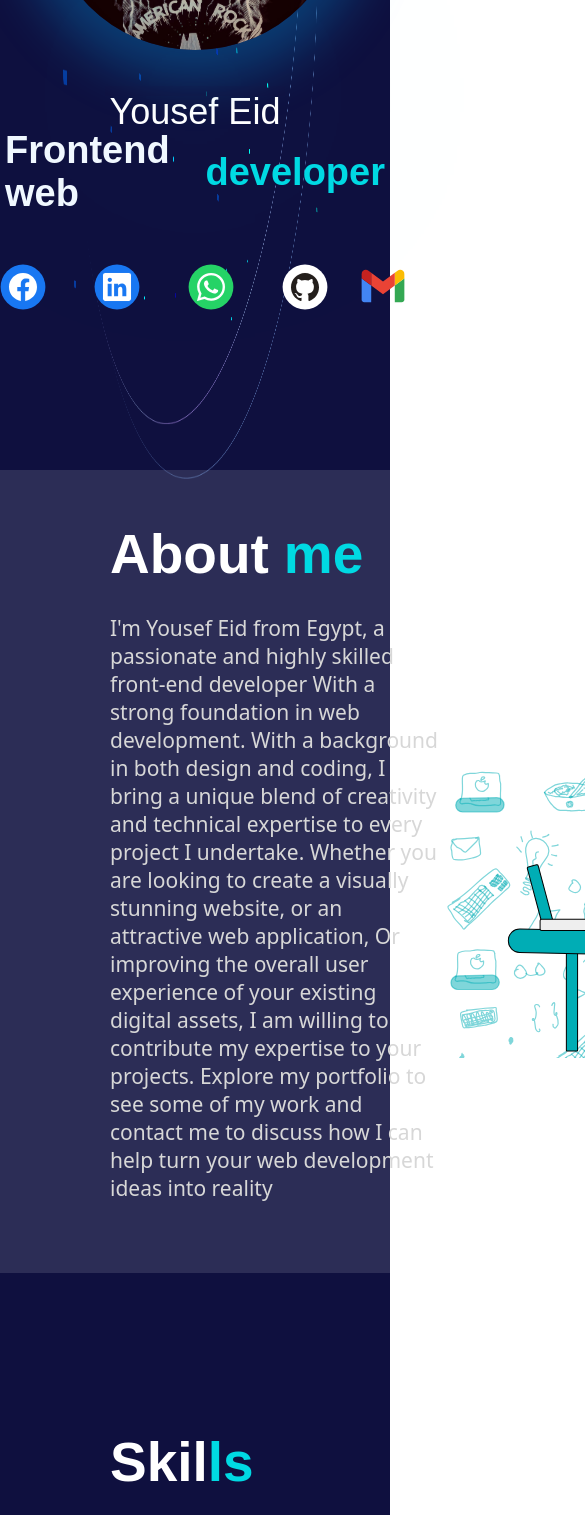
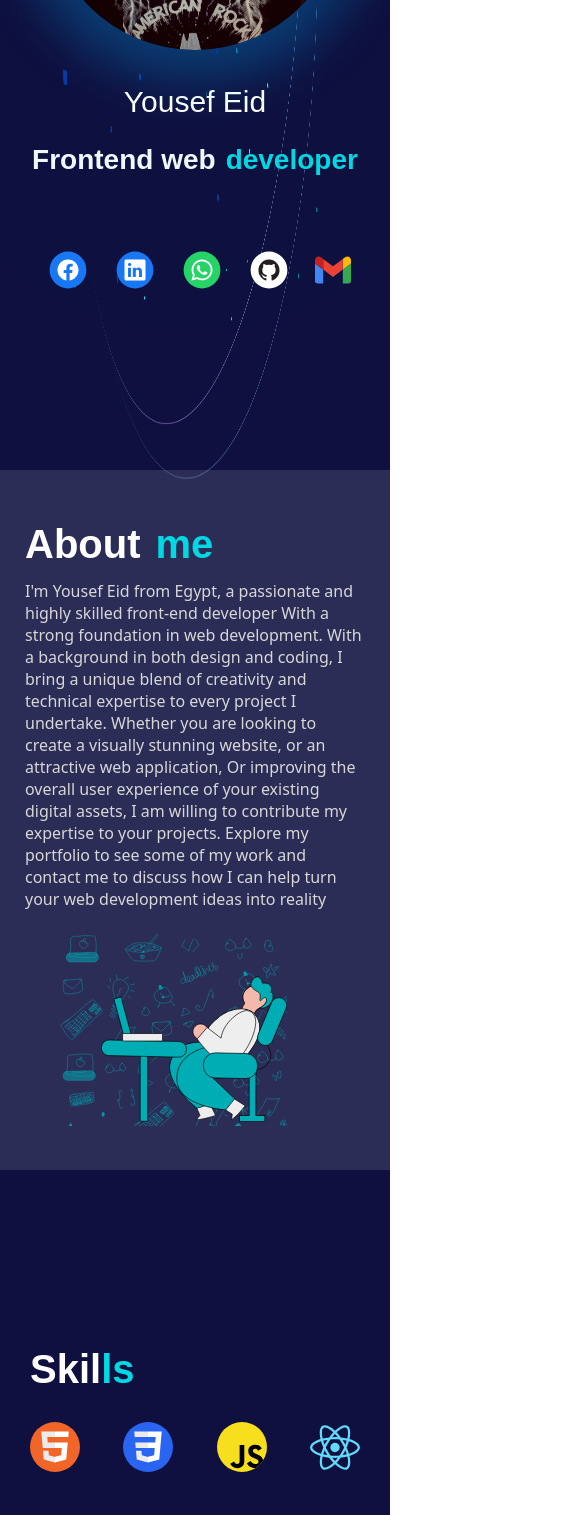
Before and after one commit to Yosef-Eid/portfolio, a React (Create React App) app: page / in a window 390 px wide. Shown: the part 380-1895 px from the top of the page, 585 px wide, since content can reach past the window. Built offline with nearby package versions, Linux system fonts and the light colour scheme.

Commit message:
portfolio

```diff
--- a/src/component/about/About.js
+++ b/src/component/about/About.js
@@ -17,7 +17,7 @@ const About = () => {
                     work and contact me to discuss how I can help turn your web development ideas into reality
                 </p>
 
-                <img src={stk} style={{ height:'300px'}}/>
+                <img src={stk} /* style={{ height:'300px'}} *//>
 
             </div>
         </div>
--- a/src/component/about/About.module.css
+++ b/src/component/about/About.module.css
@@ -4,12 +4,14 @@
     display: flex;
     align-items: start;
     flex-direction: column;
-
-    /* display: grid;
-    grid-template-columns: repeat(auto-fill, minmax(250px, 1fr));
-    align-items: center; */
     padding: 15px 110px 50px 110px;
 
+}
+
+@media screen and (max-width: 480px) {
+    .about{
+        padding: 25px;
+    }
 }
 
 .about :nth-child(1){
@@ -29,6 +31,12 @@
     line-height: normal;
 }
 
+@media screen and (max-width: 480px) {
+    .about :nth-child(1) h1{
+        font-size: 40px;
+    }
+}
+
 .about :nth-child(1) :nth-child(2){
     color: #00D9E3;
     padding-left: 15px;
@@ -36,20 +44,16 @@
 }
 
 .about .p{
-   margin-top: -30px;
-   display: flex;
-   align-items: center;
-   justify-content: space-between;
-   flex-direction: row;
-
-   /* display: grid;
-   grid-template-columns: repeat(auto-fill, minmax(250px, 1fr));
-   align-items: center; */
+    margin-top: -30px;
+    display: flex;
+    align-items: center;
+    justify-content: space-between;
+    flex-direction: row;
+    position: relative;
 }
 
 .about .p p{
     width: 68%;
-    /* height: 203px; */
     flex-direction: column;
     display: flex;
     justify-content: center;
@@ -59,3 +63,28 @@
     font-family: system-ui;
 
 }
+
+.about .p img{
+    height: 300px;
+}
+
+@media screen and (max-width: 480px) {
+
+    .about{
+        height: 700px;
+    }
+    .about .p p{
+        font-size: 16px;
+        width: 100%;
+    }
+
+    .about .p img{
+        height: 200px;
+        position: absolute;
+        top:100%;
+        left: 30px;
+        /* margin-top: 600px; */
+    }
+
+
+}
--- a/src/component/explanations/Explanations.css
+++ b/src/component/explanations/Explanations.css
@@ -41,3 +41,20 @@
 #explanations .cards .card:hover img{
     scale: 1.1;
 }
+
+@media screen and (max-width: 480px) {
+
+    #explanations{
+        padding: 80px 30px 100px 30px ;
+
+    }
+
+    #explanations .card{
+        width: 300px;
+    }
+
+    #explanations h1{
+        font-size: 35px;
+        color: white;
+    }
+}
--- a/src/component/heder/Heder.module.css
+++ b/src/component/heder/Heder.module.css
@@ -1,6 +1,6 @@
 .heder{
     width: 100%;
-    height: 100px;
+    height: 200px;
     background: #010c11;
     display: flex;
     align-items: center;
@@ -27,6 +27,7 @@
 
 
 .heder a img{
+    scale: .5;
     transition: all .2s;
     margin-left: 10px;
 }
@@ -35,3 +36,34 @@
     scale: 1.1;
     color: rgb(0, 234, 255);
 }
+
+
+
+@media screen and (max-width: 480px) {
+    .heder{
+        font-size: 10px;
+        padding:30px;
+        display: grid;
+        align-items: start;
+        justify-content: center;
+        grid-template-columns: auto ;
+    }
+
+    .heder a{
+        margin: 0;
+        font-size: 12px;
+    }
+
+    .heder a img{
+        margin-left: 5px;
+    }
+
+    .heder p{
+        display: none;
+    }
+
+    .heder a:hover img{
+        scale: .8;
+        color: rgb(0, 234, 255);
+    }
+}
--- a/src/component/home/Home.js
+++ b/src/component/home/Home.js
@@ -23,7 +23,7 @@ const Home = () => {
                 <a href="https://www.facebook.com/profile.php?id=100079286477497&mibextid=ZbWKwL"><ion-icon name="logo-facebook" style={{color:'white', background:'#1877F2'}}></ion-icon></a>
                 <a href="https://www.linkedin.com/in/yousef-eid-080b75290/"><ion-icon name="logo-linkedin" style={{color:'white', background:'#1877F2'}}></ion-icon></a>
                 <a href="https://api.whatsapp.com/send?phone=01155975885"><ion-icon name="logo-whatsapp" style={{color:'white', background:'#25D366'}}></ion-icon></a>
-                <a href="https://mail.google.com/mail/u/0/?tab=rm&ogbl#inbox"><ion-icon name="logo-github" style={{color:'#231E1B', background:'white'}}></ion-icon></a>
+                <a href="https://github.com/Yosef-Eidcd"><ion-icon name="logo-github" style={{color:'#231E1B', background:'white'}}></ion-icon></a>
                 <a href="https://mail.google.com/mail/u/0/?tab=rm&ogbl#inbox"><img src={gmail} className={style.gmail}/></a>
             </div>
             </div>
--- a/src/component/home/Home.module.css
+++ b/src/component/home/Home.module.css
@@ -31,6 +31,12 @@
     box-shadow: 0px 4px 237px 0px rgba(0, 173, 181, 0.75);
 }
 
+@media screen and (max-width: 480px) {
+    .home .name{
+    font-size: 30px;
+
+    }
+}
 
 .home .jobs{
     height: 0;
@@ -42,6 +48,7 @@
     font-weight: bold;
 }
 
+
 .home .jobs :last-child{
     color: #00D9E3;
 }
@@ -52,6 +59,15 @@
 
 }
 
+@media screen and (max-width: 480px) {
+    .home p{
+        font-size: 28px;
+        padding: 5px;
+
+    }
+}
+
+
 .home .icon{
     width: 400px;
     display: flex;
@@ -61,9 +77,13 @@
     font-size: 40px;
 }
 
- /* ion-icon{
+@media screen and (max-width: 480px) {
+    .home .icon{
+        width: 300px;
+    font-size: 30px;
 
-} */
+    }
+}
 
 .home .icon a ion-icon{
     scale: .8;
@@ -92,13 +112,26 @@
     background: #25D366;
 }
 
+
 .home .icon .gmail {
     scale:1.8;
     cursor: pointer;
     transition: all .2s;
-    margin-bottom: 7px;
+    margin: 0 0 10px 8px;
 }
+
 
 .home .icon .gmail:hover {
     scale:2.2;
 }
+
+@media screen and (max-width: 480px) {
+    .home .icon .gmail{
+        scale:1.5;
+        margin-top:10px;
+    }
+
+    .home .icon .gmail:hover {
+        scale:1.7;
+    }
+}
--- a/src/component/home/nav/Nav.module.css
+++ b/src/component/home/nav/Nav.module.css
@@ -61,3 +61,29 @@
 .nav a:hover:after{
     width: 100%;
 }
+
+@media screen and (max-width: 480px) {
+    .nav{
+        display: inline;
+        align-items: center;
+        justify-content: space-between;
+        text-align: center;
+        line-height: 55px;
+
+    }
+
+    .nav h1{
+        display: none;
+    }
+
+    .nav a{
+        font-size: 18px;
+        /* padding: 10px; */
+        margin: 5px;
+
+    }
+
+    .nav button{
+        display: none;
+    }
+}
--- a/src/component/skills/Skills.js
+++ b/src/component/skills/Skills.js
@@ -18,7 +18,7 @@ const Skills = () => {
                 <img src={html}/>
                 <img src={css}/>
                 <img src={javascript}/>
-                <img src={react} style={{width:"80px"}}/>
+                <img src={react} id='react' /* style={{width:"80px"}} *//>
                 <img src={figma}/>
                 <img src={github}/>
                 <img src={git}/>
--- a/src/component/skills/Skills.module.css
+++ b/src/component/skills/Skills.module.css
@@ -41,3 +41,32 @@
 .homeSkills .skills img:last-child{
     width: 80px;
 }
+
+@media screen and (max-width: 480px) {
+    .homeSkills{
+        padding: 30px;
+    }
+    .homeSkills h1{
+        color: #FFF;
+        font-size: 40px;
+    }
+
+    .homeSkills .skills img{
+        width: 50px;
+        border-radius: 50%;
+        cursor: pointer;
+        transition: all .2s;
+    }
+
+    .homeSkills .skills{
+        display: grid;
+        grid-template-columns:  auto auto auto auto;
+        gap: 40px;
+    }
+
+    .homeSkills .skills img:last-child{
+        width: 50px;
+    }
+
+
+}
--- a/src/component/works/Works.js
+++ b/src/component/works/Works.js
@@ -26,7 +26,7 @@ let open = (e) => {
 
     return (
         <div className={style.father} id='works'>
-            <h1 style={{color:'white', fontSize:'55px'}}>my <span style={{color:'#00D9E3', fontSize:'55px'}}>works</span></h1>
+            <h1 >my <span>works</span></h1>
         <div className={style.works}>
             <div className={style.card}>
                 <img src={curser} className={style.todo} onClick={open}/>
--- a/src/component/works/Works.module.css
+++ b/src/component/works/Works.module.css
@@ -3,6 +3,37 @@
     width: 100%;
     padding: 0px 110px 50px 110px ;
 }
+
+@media screen and (max-width: 480px) {
+    .father{
+    padding:30px ;
+
+    }
+}
+
+.father h1{
+    color: wheat;
+    font-size: 55px;
+}
+
+.father h1 span{
+    color: #00D9E3;
+    font-size: 55px;
+}
+
+@media screen and (max-width: 480px) {
+    .father h1{
+        color: wheat;
+        font-size: 40px;
+    }
+
+    .father h1 span{
+        color: #00D9E3;
+        font-size:40px;
+    }
+
+}
+
 
 .works{
     width: 100%;
@@ -34,12 +65,8 @@
     transition: all .2s;
 }
 
-/* .works .card:hover:after{
-    height: 100%;
-} */
 
 .works .card .todo{
-    /* position: absolute; top: 0; */
     width: 100%;
     height: 250px;
     transition: all .2s;
@@ -55,6 +82,10 @@
     font-size: 18px;
     padding-left: 20px;
 }
+.homeSkills .skills img:last-child{
+    width: 80px;
+}
+
 
 .works .card .title2{
     width: 90%;
```
Also changed, not shown: 1 other file (tests, documents, lock files or other folders).
